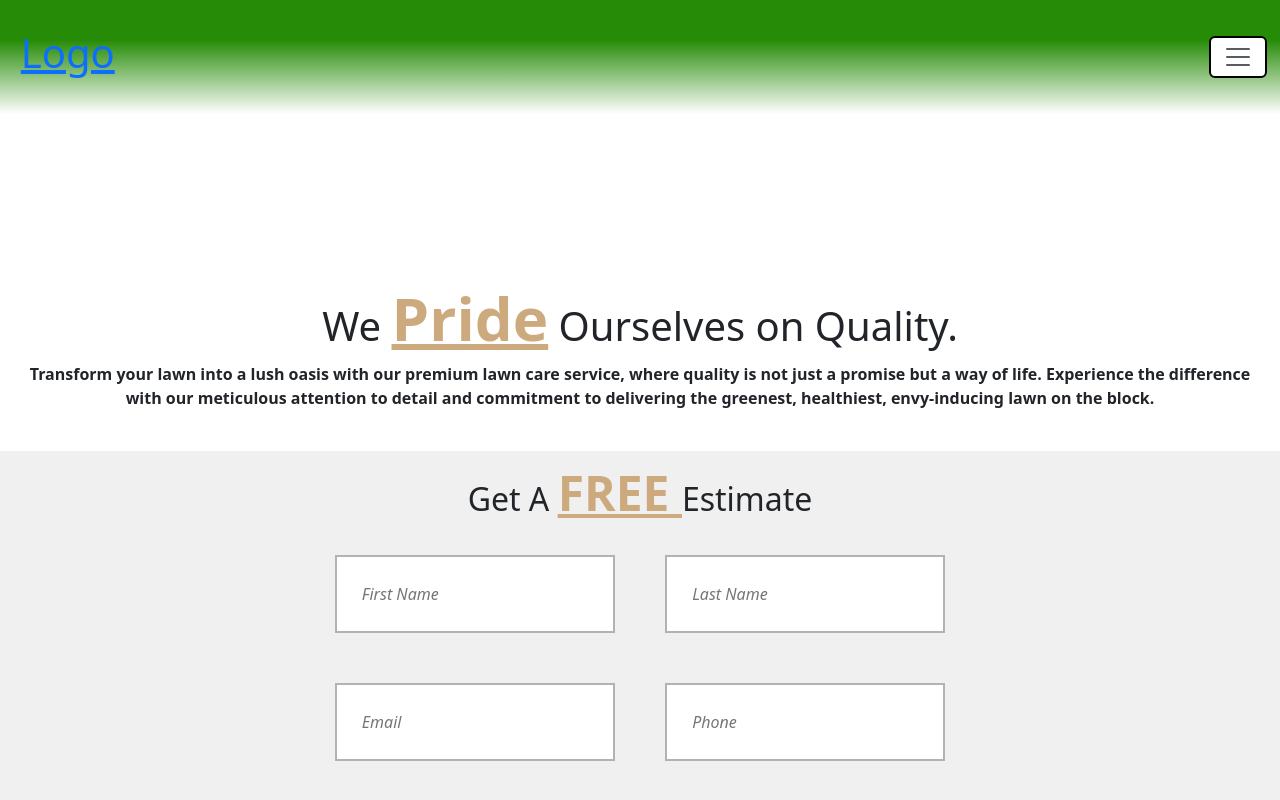
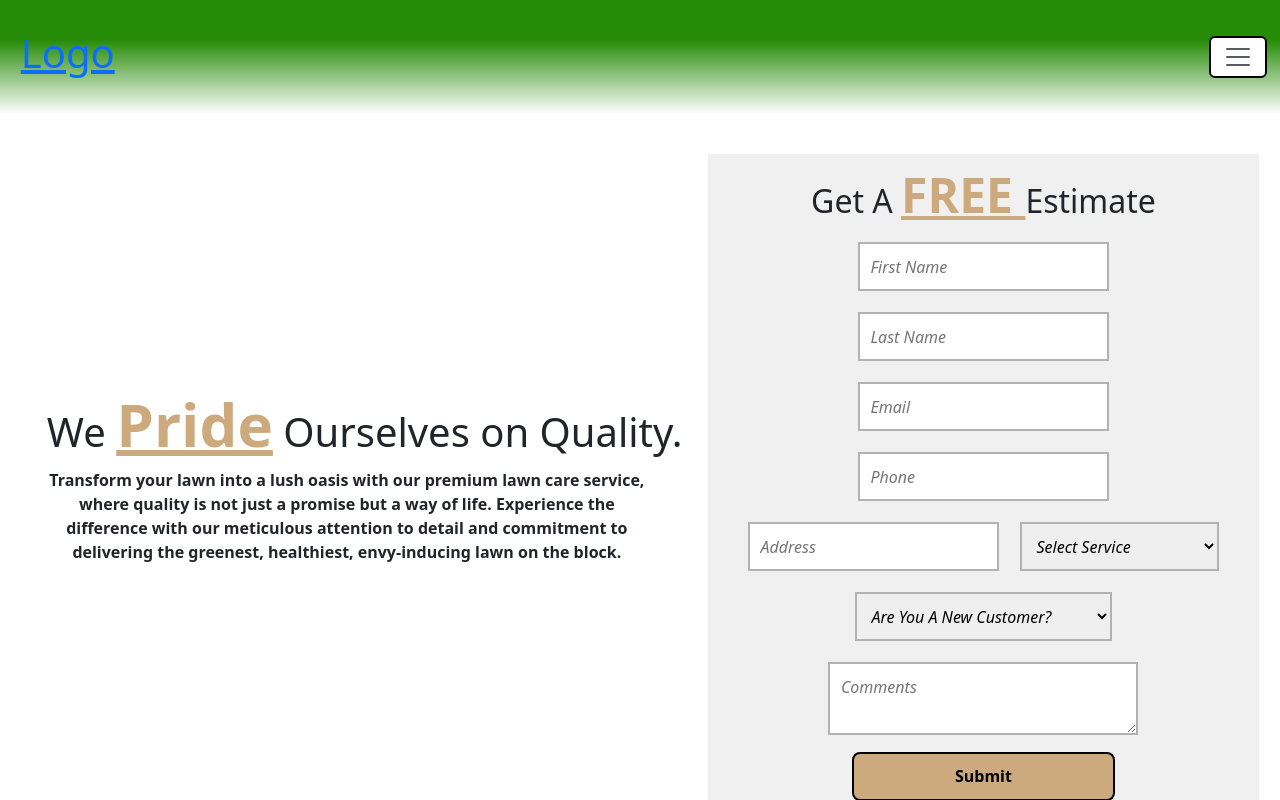
Before and after one commit to rfrisk44/ICLand, a React (Create React App) app: page / in a window 1280 px wide. Shown: the top 800 px of the page. Built offline with nearby package versions, Linux system fonts and the light colour scheme.

Commit message:
Fixed the CTA

```diff
--- a/public/index.html
+++ b/public/index.html
@@ -24,7 +24,7 @@
       work correctly both with client-side routing and a non-root public URL.
       Learn how to configure a non-root public URL by running `npm run build`.
     -->
-    <title>VOX Lawn Service</title>
+    <title>Incline Landscaping</title>
   </head>
   <body>
     <noscript>You need to enable JavaScript to run this app.</noscript>
--- a/src/App.css
+++ b/src/App.css
@@ -118,16 +118,22 @@ body{
     width: 50%;
     font-weight: bold;
     transition: background-color .75s cubic-bezier(0.075, 0.82, 0.165, 1);
-    border-radius: .7rem;
+    border-radius: .5rem;
 }
 .CTASubmit:hover{
     background-color: #000000;
     color: white;
 }
-@media (max-width:1400px) {
+@media (max-width:1100px) {
     .CTA{
     margin-top: 20% ;
     display: block;
+    }
+    .CTAForm{
+        display: flex;
+        flex-direction: column;
+        justify-content: center;
+        align-items: center;
     }
     .about p{
         max-width: fit-content;
@@ -174,7 +180,7 @@ body{
     width: 100%;
     height: 500px;
 }
-@media (max-width:1000px) {
+@media (max-width:1400px) {
     .servicesContainer{
         display: inline;
     }
--- a/src/components/CTA.jsx
+++ b/src/components/CTA.jsx
@@ -55,7 +55,7 @@ const CTA = () => {
             </select>
           </div>
           <div>
-            <select name="Customer" id="" className="CTAInput" required>
+            <select name="Customer" className="CTAInput" required>
               <option value="" disabled selected hidden>
                 Are You A New Customer?
               </option>
```
